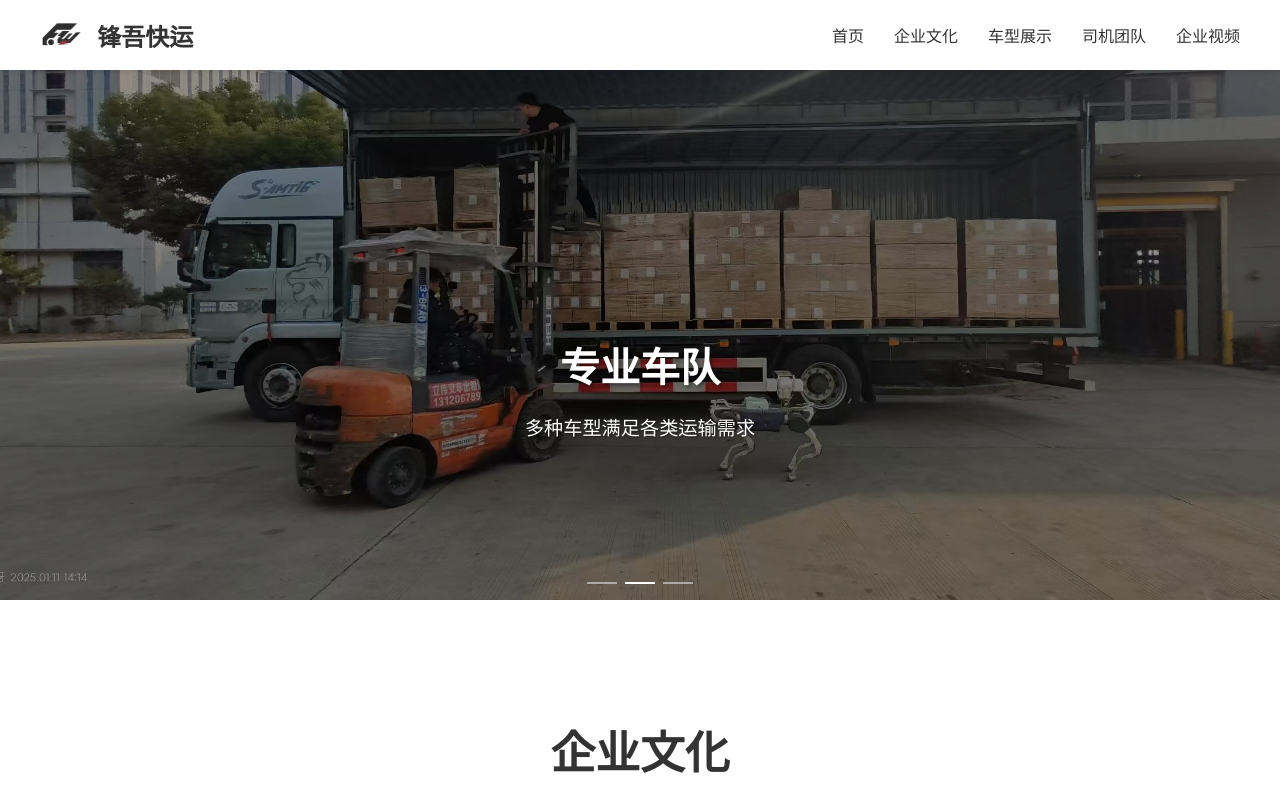
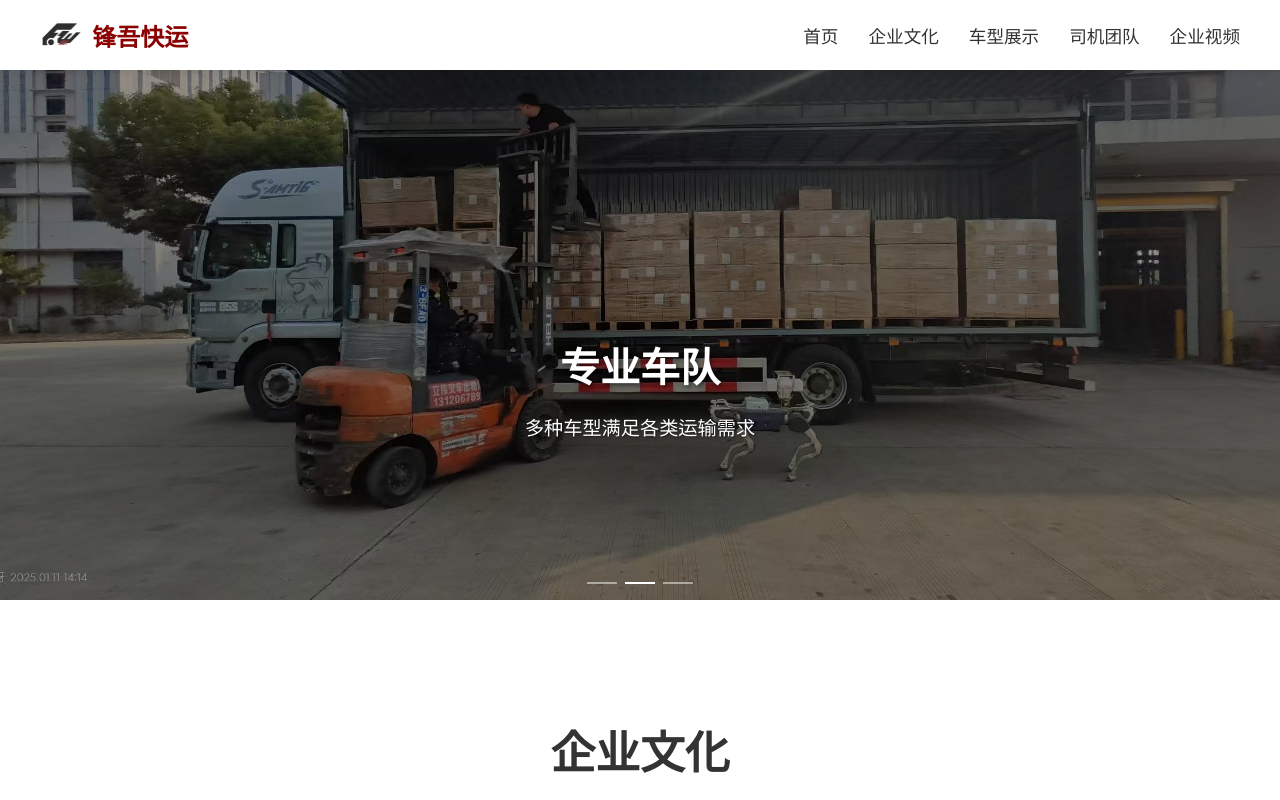
Before and after one commit to barry-wang-1/FengWuOfficial, a Vue app: page / in a window 1280 px wide. Shown: the top 800 px of the page. Built offline with nearby package versions, Linux system fonts and the light colour scheme.

Commit message:
feat: 添加移动端导航栏

```diff
--- /dev/null
+++ b/src/components/Header/Header.css
@@ -0,0 +1,90 @@
+.header {
+  position: fixed;
+  top: 0;
+  left: 0;
+  width: 100%;
+  background: #fff;
+  box-shadow: 0 2px 8px rgba(0, 0, 0, 0.1);
+  z-index: 1000;
+}
+
+.header-content {
+  max-width: 1200px;
+  margin: 0 auto;
+  padding: 15px 20px;
+  display: flex;
+  justify-content: space-between;
+  align-items: center;
+}
+
+.logo {
+  display: flex;
+  align-items: center;
+  gap: 10px;
+}
+
+.logo img {
+  height: 40px;
+  width: auto;
+}
+
+.logo span {
+  font-size: 1.5rem;
+  font-weight: bold;
+  color: var(--primary-color);
+}
+
+.menu-toggle {
+  display: none;
+  cursor: pointer;
+  color: var(--primary-color);
+}
+
+.nav-menu {
+  display: flex;
+  gap: 30px;
+}
+
+.nav-menu a {
+  color: var(--secondary-color);
+  text-decoration: none;
+  font-size: 1.1rem;
+  transition: color 0.3s;
+}
+
+.nav-menu a:hover {
+  color: var(--primary-color);
+}
+
+@media (max-width: 768px) {
+  .menu-toggle {
+    display: block;
+  }
+  .nav-menu {
+    position: fixed;
+    top: -100%;  /* 改为从上方开始 */
+    left: 0;     /* 改为占满宽度 */
+    width: 100%; /* 宽度100% */
+    height: auto;
+    background: rgba(255, 255, 255, 0.95);
+    flex-direction: column;
+    align-items: center;
+    padding: 20px;
+    gap: 20px;
+    transition: top 0.3s ease;  /* 改为垂直方向的过渡 */
+    box-shadow: 0 2px 8px rgba(0, 0, 0, 0.1);
+  }
+  .nav-menu.active {
+    top: 70px;  /* 显示时从顶部展开 */
+  }
+  .nav-menu a {
+    font-size: 1.2rem;
+    padding: 10px 0;
+    width: 100%;
+    text-align: center;
+    border-bottom: 1px solid rgba(0, 0, 0, 0.1);
+  }
+  .nav-menu a:last-child {
+    border-bottom: none;
+  }
+}
--- /dev/null
+++ b/src/components/Header/Header.js
@@ -0,0 +1,26 @@
+import { ref } from 'vue'
+import { Menu } from '@element-plus/icons-vue'
+
+export default {
+  name: 'Header',
+  components: {
+    Menu
+  },
+  setup() {
+    const isMenuOpen = ref(false)
+
+    const toggleMenu = () => {
+      isMenuOpen.value = !isMenuOpen.value
+    }
+
+    const closeMenu = () => {
+      isMenuOpen.value = false
+    }
+
+    return {
+      isMenuOpen,
+      toggleMenu,
+      closeMenu
+    }
+  }
+}
--- /dev/null
+++ b/src/components/Header/Header.template.html
@@ -0,0 +1,22 @@
+<header class="header">
+  <div class="header-content">
+    <div class="logo">
+      <img src="/images/logo.jpg" alt="锋吴快运" />
+      <span>锋吾快运</span>
+    </div>
+
+    <!-- 移动端菜单按钮 -->
+    <div class="menu-toggle" @click="toggleMenu">
+      <el-icon :size="24"><Menu /></el-icon>
+    </div>
+
+    <!-- 导航菜单 -->
+    <nav :class="['nav-menu', { 'active': isMenuOpen }]">
+      <a href="#home" @click="closeMenu">首页</a>
+      <a href="#culture" @click="closeMenu">企业文化</a>
+      <a href="#vehicles" @click="closeMenu">车型展示</a>
+      <a href="#drivers" @click="closeMenu">司机团队</a>
+      <a href="#video" @click="closeMenu">企业视频</a>
+    </nav>
+  </div>
+</header>
--- a/src/components/Header/Header.vue
+++ b/src/components/Header/Header.vue
@@ -1,92 +1,3 @@
-<template>
-  <div class="header">
-    <div class="header-content">
-      <div class="logo-container">
-        <img src="/images/logo.jpg" alt="锋吾物流" class="logo"/>
-        <span class="company-name">锋吾快运</span>
-      </div>
-      <nav class="nav-menu">
-        <a v-for="(item, index) in menuItems"
-           :key="index"
-           :href="item.link"
-           class="nav-item">
-          {{ item.name }}
-        </a>
-      </nav>
-    </div>
-  </div>
-</template>
-
-<script setup>
-const menuItems = [
-  { name: '首页', link: '#home' },
-  { name: '企业文化', link: '#culture' },
-  { name: '车型展示', link: '#vehicles' },
-  { name: '司机团队', link: '#drivers' },
-  { name: '企业视频', link: '#video' }
-]
-</script>
-
-<style scoped>
-.header {
-  background-color: #fff;
-  box-shadow: 0 2px 4px rgba(0,0,0,0.1);
-  position: fixed;
-  top: 0;
-  left: 0;
-  right: 0;
-  z-index: 1000;
-}
-
-.header-content {
-  max-width: 1200px;
-  margin: 0 auto;
-  padding: 15px 20px;
-  display: flex;
-  justify-content: space-between;
-  align-items: center;
-}
-
-.logo {
-  height: 40px;
-}
-
-.nav-menu {
-  display: flex;
-  gap: 30px;
-}
-
-.nav-item {
-  color: var(--secondary-color);
-  text-decoration: none;
-  font-size: 16px;
-  padding: 5px 0;
-  position: relative;
-}
-
-.nav-item:hover {
-  color: var(--primary-color);
-}
-
-.nav-item:hover::after {
-  content: '';
-  position: absolute;
-  bottom: 0;
-  left: 0;
-  width: 100%;
-  height: 2px;
-  background-color: var(--primary-color);
-}
-
-.logo-container {
-  display: flex;
-  align-items: center;
-  gap: 15px;
-}
-
-.company-name {
-  font-size: 24px;
-  font-weight: bold;
-  color: var(--secondary-color);
-}
-</style>
+<template src="./Header.template.html"></template>
+<script src="./Header.js"></script>
+<style src="./Header.css" scoped></style>
--- a/src/main.js
+++ b/src/main.js
@@ -2,6 +2,7 @@ import { createApp } from 'vue'
 import ElementPlus from 'element-plus'
 import 'element-plus/dist/index.css'
 import App from './App.vue'
+import { Menu } from '@element-plus/icons-vue'
 // 确保在 element-plus 样式之后导入自定义样式
 import './components/Home/Home.css'
 
```
